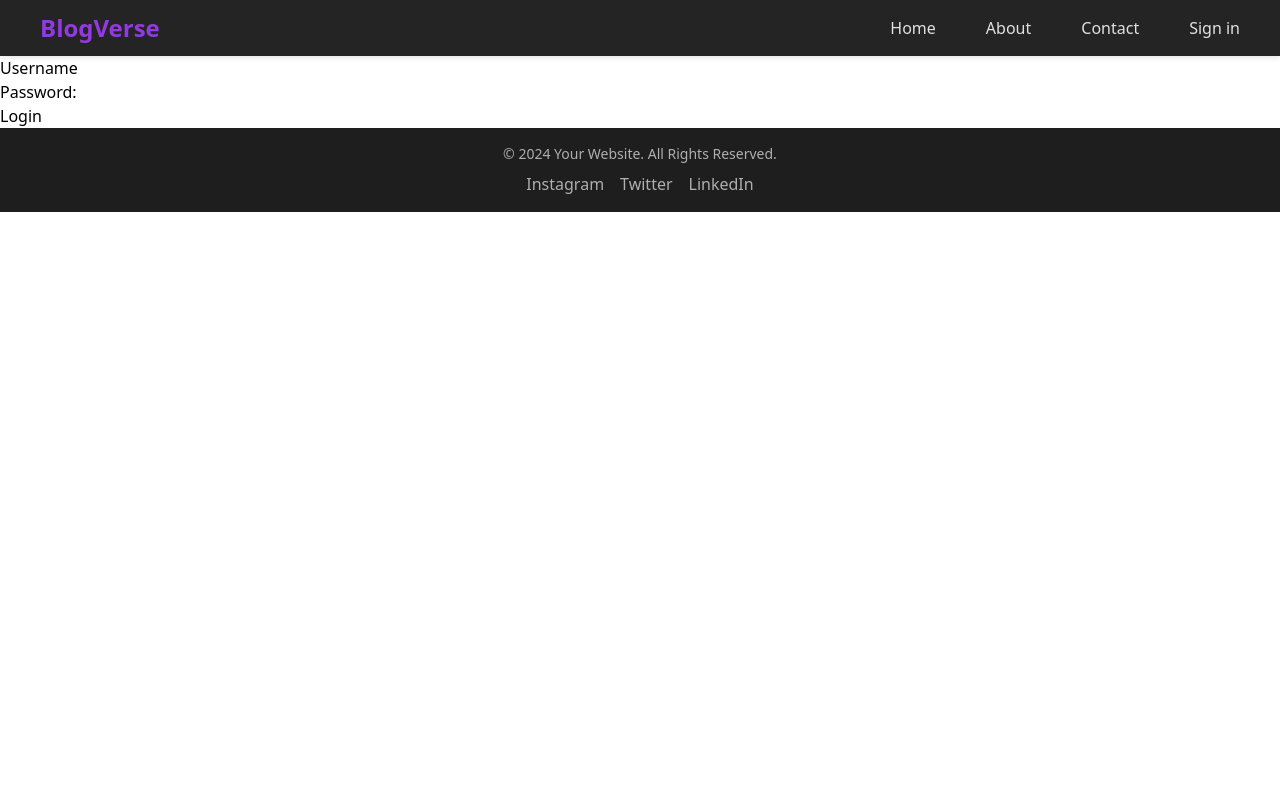
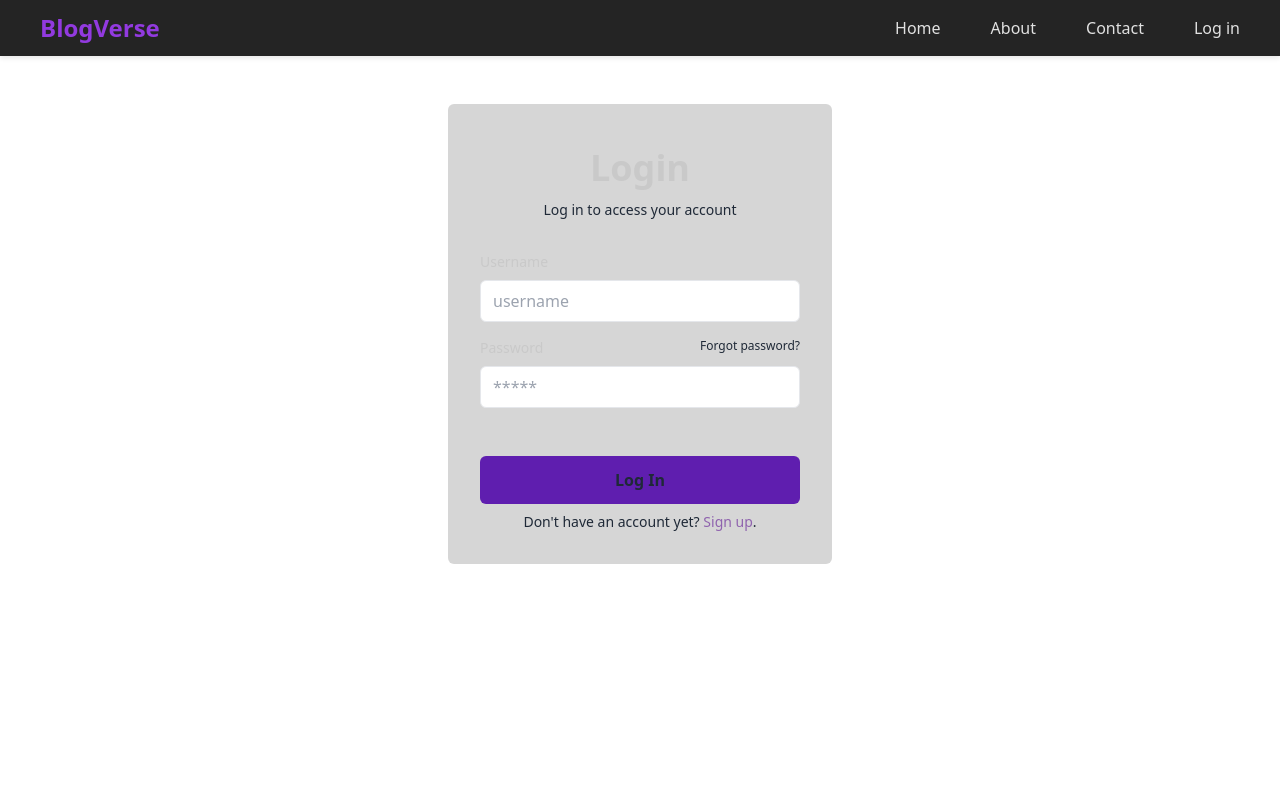
Before and after one commit to itsmanik/blog-verse, a React (Vite) app in the folder client/: page /login in a window 1280 px wide. Shown: the top 800 px of the page. Built offline with nearby package versions, Linux system fonts and the light colour scheme; what @radix-ui/themes would draw is missing.

Commit message:
added login page and connected

```diff
--- a/client/src/components/Card/BlogCard.jsx
+++ b/client/src/components/Card/BlogCard.jsx
@@ -1,18 +1,18 @@
 const BlogCard = ({ blog }) => {
   return (
     <div>
-      <div class="flex flex-col max-w-lg p-6 space-y-6 overflow-hidden rounded-lg shadow-md bg-[#1e1e1e] text-[#cecece]">
-        <div class="flex space-x-4">
+      <div className="flex flex-col max-w-lg p-6 space-y-6 overflow-hidden rounded-lg shadow-md bg-[#1e1e1e] text-[#cecece]">
+        <div className="flex space-x-4">
           <img
             alt=""
             src={`https://avatar.iran.liara.run/username?username=${blog.author_username}`}
-            class="object-cover w-12 h-12 rounded-full shadow bg-gray-500"
+            className="object-cover w-12 h-12 rounded-full shadow bg-gray-500"
           />
-          <div class="flex flex-col space-y-1">
-            <a rel="noopener noreferrer" href="#" class="text-sm font-semibold">
+          <div className="flex flex-col space-y-1">
+            <a rel="noopener noreferrer" href="#" className="text-sm font-semibold">
               {blog.author_username}
             </a>
-            <span class="text-xs text-gray-600">4 hours ago</span>
+            <span className="text-xs text-gray-600">4 hours ago</span>
           </div>
         </div>
         <div>
@@ -21,59 +21,59 @@ const BlogCard = ({ blog }) => {
               Math.floor(Math.random() * 500) + 1
             }/200/300`}
             alt=""
-            class="object-cover w-full mb-4 h-60 sm:h-40 bg-gray-300"
+            className="object-cover w-full mb-4 h-60 sm:h-40 bg-gray-300"
           />
-          <h2 class="mb-1 text-xl font-semibold text-[#c6c6c6]">{blog.title}</h2>
-          <p class="text-sm text-gray-500">
+          <h2 className="mb-1 text-xl font-semibold text-[#c6c6c6]">{blog.title}</h2>
+          <p className="text-sm text-gray-500">
             {blog.content.length > 200
               ? `${blog.content.substring(0, 200)}...`
               : blog.content}
           </p>
         </div>
-        <div class="flex flex-wrap justify-between">
-          <div class="space-x-2">
+        <div className="flex flex-wrap justify-between">
+          <div className="space-x-2">
             <button
               aria-label="Share this post"
               type="button"
-              class="p-2 text-center"
+              className="p-2 text-center"
             >
               <svg
                 xmlns="http://www.w3.org/2000/svg"
                 viewBox="0 0 512 512"
-                class="w-4 h-4 fill-current text-violet-600"
+                className="w-4 h-4 fill-current text-violet-600"
               >
                 <path d="M404,344a75.9,75.9,0,0,0-60.208,29.7L179.869,280.664a75.693,75.693,0,0,0,0-49.328L343.792,138.3a75.937,75.937,0,1,0-13.776-28.976L163.3,203.946a76,76,0,1,0,0,104.108l166.717,94.623A75.991,75.991,0,1,0,404,344Zm0-296a44,44,0,1,1-44,44A44.049,44.049,0,0,1,404,48ZM108,300a44,44,0,1,1,44-44A44.049,44.049,0,0,1,108,300ZM404,464a44,44,0,1,1,44-44A44.049,44.049,0,0,1,404,464Z"></path>
               </svg>
             </button>
-            <button aria-label="Bookmark this post" type="button" class="p-2">
+            <button aria-label="Bookmark this post" type="button" className="p-2">
               <svg
                 xmlns="http://www.w3.org/2000/svg"
                 viewBox="0 0 512 512"
-                class="w-4 h-4 fill-current text-violet-600"
+                className="w-4 h-4 fill-current text-violet-600"
               >
                 <path d="M424,496H388.75L256.008,381.19,123.467,496H88V16H424ZM120,48V456.667l135.992-117.8L392,456.5V48Z"></path>
               </svg>
             </button>
           </div>
-          <div class="flex space-x-2 text-sm text-gray-600">
-            <button type="button" class="flex items-center p-1 space-x-1.5">
+          <div className="flex space-x-2 text-sm text-gray-600">
+            <button type="button" className="flex items-center p-1 space-x-1.5">
               <svg
                 xmlns="http://www.w3.org/2000/svg"
                 viewBox="0 0 512 512"
                 aria-label="Number of comments"
-                class="w-4 h-4 fill-current text-violet-600"
+                className="w-4 h-4 fill-current text-violet-600"
               >
                 <path d="M448.205,392.507c30.519-27.2,47.8-63.455,47.8-101.078,0-39.984-18.718-77.378-52.707-105.3C410.218,158.963,366.432,144,320,144s-90.218,14.963-123.293,42.131C162.718,214.051,144,251.445,144,291.429s18.718,77.378,52.707,105.3c33.075,27.168,76.861,42.13,123.293,42.13,6.187,0,12.412-.273,18.585-.816l10.546,9.141A199.849,199.849,0,0,0,480,496h16V461.943l-4.686-4.685A199.17,199.17,0,0,1,448.205,392.507ZM370.089,423l-21.161-18.341-7.056.865A180.275,180.275,0,0,1,320,406.857c-79.4,0-144-51.781-144-115.428S240.6,176,320,176s144,51.781,144,115.429c0,31.71-15.82,61.314-44.546,83.358l-9.215,7.071,4.252,12.035a231.287,231.287,0,0,0,37.882,67.817A167.839,167.839,0,0,1,370.089,423Z"></path>
                 <path d="M60.185,317.476a220.491,220.491,0,0,0,34.808-63.023l4.22-11.975-9.207-7.066C62.918,214.626,48,186.728,48,156.857,48,96.833,109.009,48,184,48c55.168,0,102.767,26.43,124.077,64.3,3.957-.192,7.931-.3,11.923-.3q12.027,0,23.834,1.167c-8.235-21.335-22.537-40.811-42.2-56.961C270.072,30.279,228.3,16,184,16S97.928,30.279,66.364,56.206C33.886,82.885,16,118.63,16,156.857c0,35.8,16.352,70.295,45.25,96.243a188.4,188.4,0,0,1-40.563,60.729L16,318.515V352H32a190.643,190.643,0,0,0,85.231-20.125,157.3,157.3,0,0,1-5.071-33.645A158.729,158.729,0,0,1,60.185,317.476Z"></path>
               </svg>
               <span>30</span>
             </button>
-            <button type="button" class="flex items-center p-1 space-x-1.5">
+            <button type="button" className="flex items-center p-1 space-x-1.5">
               <svg
                 xmlns="http://www.w3.org/2000/svg"
                 viewBox="0 0 512 512"
                 aria-label="Number of likes"
-                class="w-4 h-4 fill-current text-violet-600"
+                className="w-4 h-4 fill-current text-violet-600"
               >
                 <path d="M126.638,202.672H51.986a24.692,24.692,0,0,0-24.242,19.434,487.088,487.088,0,0,0-1.466,206.535l1.5,7.189a24.94,24.94,0,0,0,24.318,19.78h74.547a24.866,24.866,0,0,0,24.837-24.838V227.509A24.865,24.865,0,0,0,126.638,202.672ZM119.475,423.61H57.916l-.309-1.487a455.085,455.085,0,0,1,.158-187.451h61.71Z"></path>
                 <path d="M494.459,277.284l-22.09-58.906a24.315,24.315,0,0,0-22.662-15.706H332V173.137l9.573-21.2A88.117,88.117,0,0,0,296.772,35.025a24.3,24.3,0,0,0-31.767,12.1L184.693,222.937V248h23.731L290.7,67.882a56.141,56.141,0,0,1,21.711,70.885l-10.991,24.341L300,169.692v48.98l16,16H444.3L464,287.2v9.272L396.012,415.962H271.07l-86.377-50.67v37.1L256.7,444.633a24.222,24.222,0,0,0,12.25,3.329h131.6a24.246,24.246,0,0,0,21.035-12.234L492.835,310.5A24.26,24.26,0,0,0,496,298.531V285.783A24.144,24.144,0,0,0,494.459,277.284Z"></path>
--- a/client/src/components/Navbar/Navbar.jsx
+++ b/client/src/components/Navbar/Navbar.jsx
@@ -43,7 +43,7 @@ const Navbar = () => {
               </li>
             ) : (
               <li>
-                <Link to={"/login"}>Sign in</Link>
+                <Link to={"/login"}>Log in</Link>
               </li>
             )}
             {/* User Icon */}
@@ -52,7 +52,7 @@ const Navbar = () => {
                 <img
                   alt=""
                   src={`https://avatar.iran.liara.run/username?username=manik`}
-                  class="object-cover w-8 h-8 rounded-full shadow bg-gray-500"
+                  className="object-cover w-8 h-8 rounded-full shadow bg-gray-500"
                 />
               </li>
             )}
--- a/client/src/layouts/MainLayout.jsx
+++ b/client/src/layouts/MainLayout.jsx
@@ -6,7 +6,7 @@ const MainLayout = () => {
   return (
     <>
       <Navbar />
-      <main>
+      <main className="min-h-screen">
         <Outlet />
       </main>
       <Footer />
--- a/client/src/pages/Login.jsx
+++ b/client/src/pages/Login.jsx
@@ -1,10 +1,13 @@
 import { useContext, useState } from "react";
+import { useNavigate } from "react-router";
 import AuthContext from "../context/AuthContext";
 import api from "../utils/axios";
 
 const Login = () => {
+  const navigate = useNavigate();
   const [username, setUsername] = useState("");
   const [password, setPassword] = useState("");
+  const [error, setError] = useState(""); // State for error messages
 
   const context = useContext(AuthContext);
 
@@ -17,39 +20,100 @@ const Login = () => {
       });
       localStorage.setItem("authTokens", JSON.stringify(response.data));
       context.setIsAuthenticated(true);
+      navigate("/");
     } catch (error) {
-      console.log("error");
+      // Handle specific error types
+      if (error.response && error.response.status === 401) {
+        setError("Invalid username or password."); // Incorrect credentials
+      } else {
+        setError("Something went wrong. Please try again later."); // General error
+      }
     }
   };
 
   return (
-    <>
-      <form onSubmit={handleSubmit}>
+    <div className="flex flex-col mt-12 max-w-sm m-auto p-8 rounded-md bg-[#3333] text-gray-800">
+      <div className="mb-8 text-center">
+        <h1 className="my-3 text-4xl font-bold text-[#c9c9c9]">Login</h1>
+        <p className="text-sm dark:text-gray-600">
+          Log in to access your account
+        </p>
+      </div>
+      <form onSubmit={handleSubmit} className="space-y-12">
+        <div className="space-y-4">
           <div>
-          <label htmlFor="username">Username</label>
+            <label
+              htmlFor="username"
+              className="block mb-2 text-sm text-[#c9c9c9]"
+            >
+              Username
+            </label>
             <input
               type="text"
+              name="username"
               id="username"
+              placeholder="username"
               value={username}
-            name="username"
-            onChange={(e) => setUsername(e.target.value)}
-            required
+              onChange={(e) => {
+                setUsername(e.target.value);
+              }}
+              className="w-full px-3 py-2 border rounded-md dark:border-gray-300 dark:bg-gray-50 dark:text-gray-800"
             />
           </div>
           <div>
-          <label htmlFor="password">Password:</label>
+            <div className="flex justify-between mb-2">
+              <label htmlFor="password" className="text-sm text-[#c9c9c9]">
+                Password
+              </label>
+              <a
+                rel="noopener noreferrer"
+                href="#"
+                className="text-xs hover:underline dark:text-gray-600"
+              >
+                Forgot password?
+              </a>
+            </div>
             <input
               type="password"
+              name="password"
               id="password"
-            name="password"
               value={password}
-            onChange={(e) => setPassword(e.target.value)}
-            required
+              onChange={(e) => {
+                setPassword(e.target.value);
+              }}
+              placeholder="*****"
+              className="w-full px-3 py-2 border rounded-md dark:border-gray-300 dark:bg-gray-50 dark:text-gray-800"
             />
           </div>
-        <button type="submit">Login</button>
+        </div>
+
+        <div className="space-y-2">
+          <div>
+            <button
+              type="submit"
+              className="w-full px-8 py-3 font-semibold rounded-md bg-primaryColor dark:text-gray-50"
+            >
+              Log In
+            </button>
+            {error && (
+          <div className="text-red-500 mt-4 text-sm text-center">{error}</div>
+        )}
+          </div>
+          <p className="px-6 text-sm text-center dark:text-gray-600">
+            Don't have an account yet?{" "}
+            <a
+              rel="noopener noreferrer"
+              href="#"
+              className="hover:underline text-secondaryColor"
+            >
+              Sign up
+            </a>
+            .
+          </p>
+        </div>
       </form>
-    </>
+    </div>
   );
 };
+
 export default Login;
--- a/client/tailwind.config.js
+++ b/client/tailwind.config.js
@@ -1,12 +1,16 @@
 /** @type {import('tailwindcss').Config} */
 export default {
-  content: [
-    "./index.html",
-    "./src/**/*.{js,ts,jsx,tsx}",
-  ],
+  content: ["./index.html", "./src/**/*.{js,ts,jsx,tsx}"],
   theme: {
-    extend: {},
+    extend: {
+      colors: {
+        "primaryColor": "#5f1eaf",
+        "secondaryColor": "#8f63ae",
+        "customBlack": "#3333",
+        "customWhite": "#c1c1c1",
+      },
+    },
   },
   plugins: [],
-  darkMode: 'class',
-}
+  darkMode: "class",
+};
```
Lines whose indentation alone changed are shown as unchanged.
